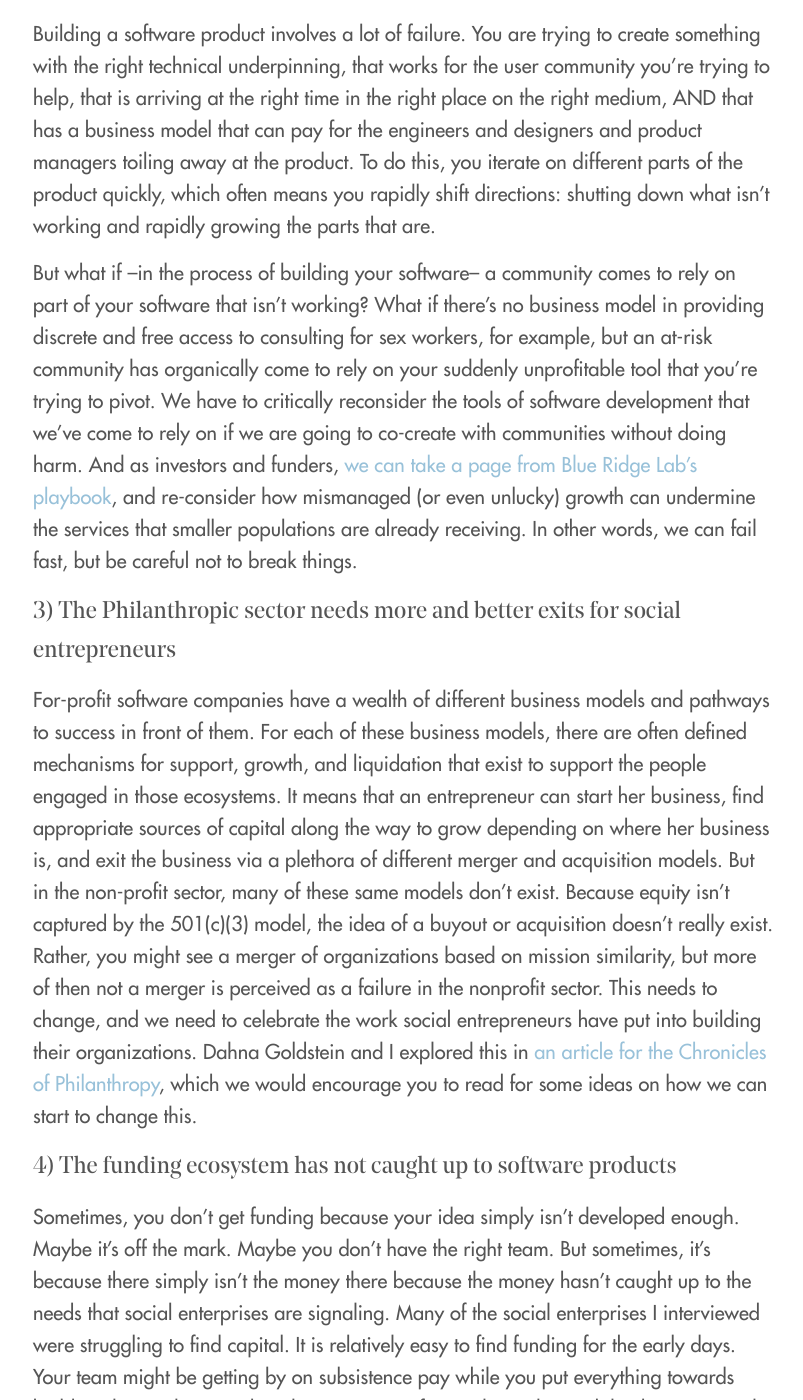
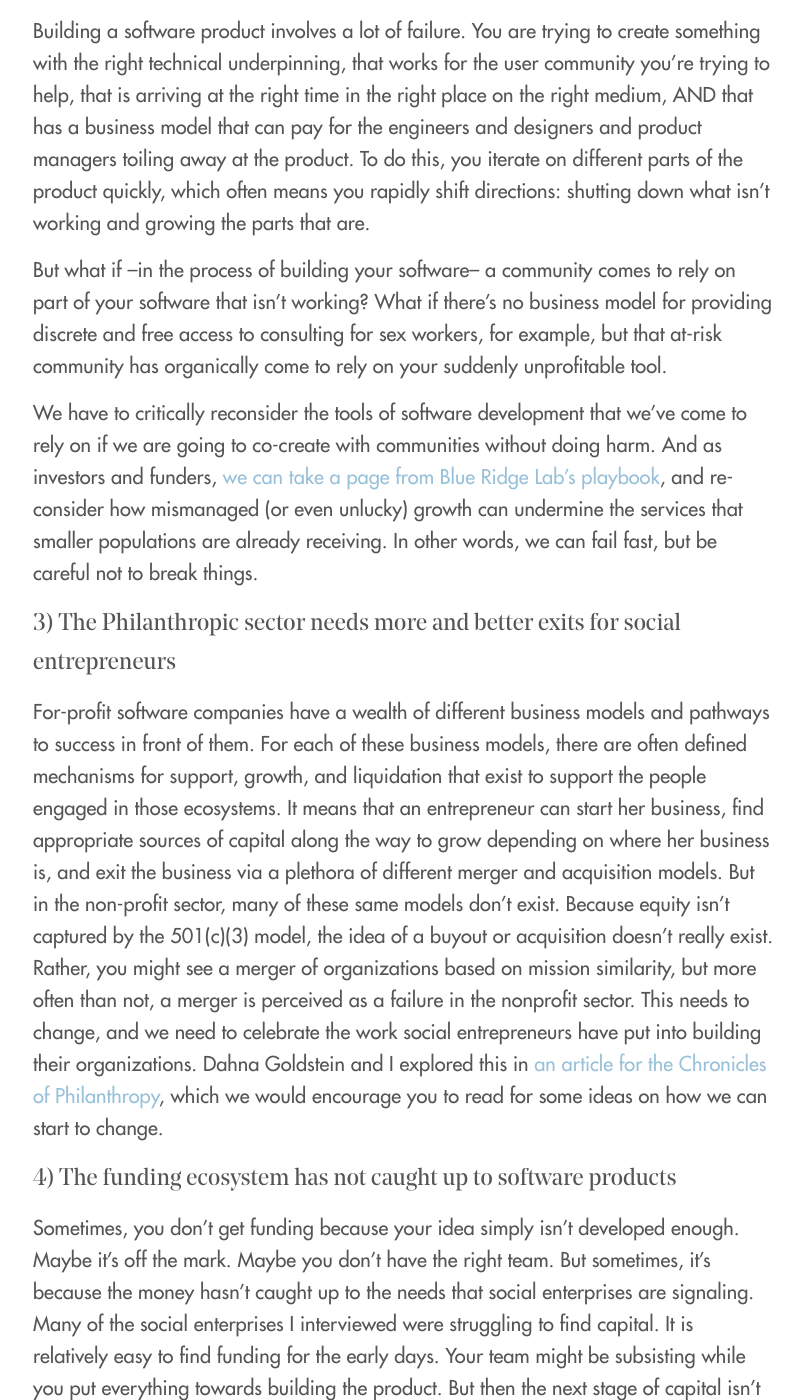
Before and after one commit to readywater/pitblog, a Jekyll site: the page built from _posts/2018-07-01-bye-newamerica.md, in a window 1280 px wide and 1400 px high, scrolled down 3284 px. Shown: the whole window, without its empty margins (237-1040 px from the left). Built offline with Jekyll 4.4.1, drawn with Linux system fonts in a browser that asks for light colours; some of the changed text lies outside the part shown.

Commit message:
Updated content w/ emma edit

```diff
--- a/_posts/2018-07-01-bye-newamerica.md
+++ b/_posts/2018-07-01-bye-newamerica.md
@@ -9,29 +9,29 @@
 image: '/images/posts/buildplane.jpg'
 ---
 
-I'm always curious about what is happening behind the wall and underneath the streets. The infrastructure (human, informational, mechanical) that constructs our lives is something that we often engage with in superficial ways. When I left the US Digital Service in early 2017 to join the first cohort of the New America Public Interest Tech fellowship, I was given the opportunity to learn a bit about the business models that underpin our public interest technology landscape. I wanted to understand how the people and infrastructure behind the public face worked. Specifically, I wanted to meet the teams building the technology that is increasingly being recruited to advance the public interest.
+I'm always curious about what is happening behind the wall and underneath the streets. The infrastructure (human, informational, mechanical) that constructs our lives is something that we often engage with in superficial ways. When I left the US Digital Service in early 2017 to join the first cohort of the New America Public Interest Tech fellowship, I was given the opportunity to learn a bit about the business models that underpin our public interest technology landscape. Specifically, I wanted to meet the teams building the technology that is increasingly being recruited to advance the public interest.
 
 
-## Emerging field
+# #Emerging field
 
-Public Interest Technology is both emerging and well established in 2018. Chat with anyone of us who had spent some time in the US Digital Service, or anyone who spent time doing technology in civil society (like, say,  the incredible digital teams at Planned Parenthood), and you'll hear stories dating back years if not decades about how technology best practices have been leveraged for good.
+Public Interest Technology is both emerging and well established in 2018. Chat with anyone of us who had spent some time in the US Digital Service, or doing technology in civil society (like, say, the [incredible digital teams at Planned Parenthood](https://www.fastcodesign.com/90138079/people-love-that-its-not-pink-how-planned-parenthood-built-a-period-tracker-for-everyone)), and you'll hear stories dating back years about how technology best practices have been leveraged for good.
 
-At the same time, there is not a defined field yet. New graduates from engineering, design, and business programs struggle to understand where their skills fit in a landscape of fundraising, direct service programs, and legal advocacy. And even when these opportunities are discovered, it is rarely with the competitive salaries seen as necessary with the crippling educational debt associated with top programs in the United States. To create a vibrant public interest tech sector, public interest technology ventures HAVE to be able to create appropriate incentives to draw more people with the right skills to this work.
+At the same time, there is not a defined field yet. New graduates from engineering, design, and business programs struggle to understand where their skills fit in a landscape of fundraising, direct service programs, and legal advocacy. And even when these opportunities are discovered, it is rarely with the competitive salaries made necessary by the crippling educational debt associated with top programs in the United States. To create a vibrant public interest tech sector, public interest technology ventures HAVE to be able to create appropriate incentives to draw more people with the right skills to this work.
 
 To create these incentives, we need to understand what is happening "behind the walls" of public interest tech. How are the pipes that route capital between organizations configured? How does value get transmitted between donors, customers, beneficiaries, and contributors? Where are the blockages that might lead, ultimately, to a collapse or a failure in the system as a whole?
 
 
 ## Who is doing Public Interest Tech now?
 
-In my interviews with different pubic interest tech entrepreneurs and funders, I spoke a lot about the sustainability of these ventures. In this case, sustainability is means keeping the business that provides the service or develops the product alive with its employees paid and its servers running.
+In my interviews with different pubic interest tech entrepreneurs and funders, I spoke a lot about the sustainability of these ventures. In this case, sustainability means keeping the business that provides the service or product alive with its employees paid and servers running.
 
-[Jimmy Chen](https://pit.andrewlb.com/propel) told me about what it is to create and run the for-profit mission driven software company Propel, which builds better experience and technology for food stamp recipients.
+[Jimmy Chen](https://pit.andrewlb.com/propel) told me about what it is to create and run the for-profit, mission-driven software company Propel, which builds better experience and technology for food stamp recipients.
 
-[Rohan Pavuluri](https://pit.andrewlb.com/upsolve-complex-coord) shared his experience co-founded the nonprofit legal aid platform Upsolve, which helps low income Americans reclaim their financial independence through easier engagement with the Chapter 7 Bankruptcy systems.
+[Rohan Pavuluri](https://pit.andrewlb.com/upsolve-complex-coord) shared his experience co-founding the nonprofit legal aid platform Upsolve, which helps low income Americans reclaim their financial independence through easier engagement with the Chapter 7 Bankruptcy systems.
 
-[Matt Grasser and Chris Guess](https://pit.andrewlb.com/infrastructure-for-good) told me a bit about their journey co-founded and bootstrapped the open-source crisis management system LDLN after their experience responding to Hurricane Sandy and volunteering with Typhoon Haiyan.
+[Matt Grasser and Chris Guess](https://pit.andrewlb.com/infrastructure-for-good) told me a bit about their journey co-founding and bootstrapping the open-source crisis management system LDLN after their experience responding to Hurricane Sandy and volunteering with Typhoon Haiyan.
 
-And I spoke with an incredible mentor and funder who helped develop Jimmy and Rohan's work, [Hannah Calhoon](https://pit.andrewlb.com/accelerate-social-entrepreneurship), about her experience creating the Blue Ridge Lab accelerator program, and how she daily is iterating on the "how" of bringing public interest technology ventures to life in sustainable ways.
+And I spoke with an incredible mentor and funder who helped develop Jimmy and Rohan's work, [Hannah Calhoon](https://pit.andrewlb.com/accelerate-social-entrepreneurship), about her experience creating the Blue Ridge Lab accelerator program, and how she is iterating on the "how" of bringing public interest technology ventures to life in sustainable ways.
 
 
 ## What I learned from them
@@ -41,31 +41,34 @@
 ### 1) Don't choose your corporate structure too quickly
 
 
-For mission driven ventures, there is frequently MORE selection than traditional ventures for what kind of tax structure your company will adopt. 501(c)(3) tax exempt status comes with advantages like being able to more easily pursue vital grants from public entities and philanthropic organizations, but it also doesn't hold the concept of equity for shareholders, meaning that pursuing venture capital and the traditional funding path open to for-profit entities looking for growth is unavailable. That said, the for-profit entity comes with its own host of obstacles, including seeing your social mission undermined by profit motives and fiscal responsibility to your shareholders. [I touch on some of this in my interview with Propel.](https://pit.andrewlb.com/propel) Sometimes though, the non-profit route is the best choice,[ as was the case for Rohan and Upsolve.](https://pit.andrewlb.com/upsolve-complex-coord) There is no blanket solution, and as you develop your product and understanding of the problem, consider what KIND of organization you're forming carefully.
+For mission driven ventures, there is frequently MORE selection than traditional ventures for what kind of tax structure your company will adopt. 501(c)(3) tax exempt status comes with advantages like being able to more easily pursue vital grants from public entities and philanthropic organizations, but it also doesn't hold the concept of equity for shareholders, meaning that pursuing venture capital and the traditional funding path open to for-profit entities is unavailable. That said, the for-profit entity comes with its own host of obstacles, including seeing your social mission undermined by profit motives and fiscal responsibility to your shareholders. [I touch on some of this in my interview with Propel.](https://pit.andrewlb.com/propel) Sometimes though, the non-profit route is the best choice,[ as was the case for Rohan and Upsolve.](https://pit.andrewlb.com/upsolve-complex-coord) There is no blanket solution, and as you develop your product and understanding of the problem, carefully consider what KIND of organization you're forming.
 
 ### 2) Failing Fast involves a lot of risk for the people you are trying to help
 
 
-Building a software product involves a lot of failure. You are trying to create something with the right technical underpinning, that works for the user community you're trying to help, that is arriving at the right time in the right place on the right medium, AND that has a business model that can pay for the engineers and designers and product managers toiling away at the product. To do this, you iterate on different parts of the product quickly, which often means you rapidly shift directions: shutting down what isn't working and rapidly growing the parts that are.
+Building a software product involves a lot of failure. You are trying to create something with the right technical underpinning, that works for the user community you're trying to help, that is arriving at the right time in the right place on the right medium, AND that has a business model that can pay for the engineers and designers and product managers toiling away at the product. To do this, you iterate on different parts of the product quickly, which often means you rapidly shift directions: shutting down what isn't working and growing the parts that are.
 
 
-But what if –in the process of building your software– a community comes to rely on part of your software that isn't working? What if there's no business model in providing discrete and free access to consulting for sex workers, for example, but an at-risk community has organically come to rely on your suddenly unprofitable tool that you're trying to pivot. We have to critically reconsider the tools of software development that we've come to rely on if we are going to co-create with communities without doing harm. And as investors and funders, [we can take a page from Blue Ridge Lab's playbook](https://pit.andrewlb.com/accelerate-social-entrepreneurship), and re-consider how mismanaged (or even unlucky) growth can undermine the services that smaller populations are already receiving. In other words, we can fail fast, but be careful not to break things.
+But what if –in the process of building your software– a community comes to rely on part of your software that isn't working? What if there's no business model for providing discrete and free access to consulting for sex workers, for example, but that at-risk community has organically come to rely on your suddenly unprofitable tool.
+
+
+We have to critically reconsider the tools of software development that we've come to rely on if we are going to co-create with communities without doing harm. And as investors and funders, [we can take a page from Blue Ridge Lab's playbook](https://pit.andrewlb.com/accelerate-social-entrepreneurship), and re-consider how mismanaged (or even unlucky) growth can undermine the services that smaller populations are already receiving. In other words, we can fail fast, but be careful not to break things.
 
 ### 3) The Philanthropic sector needs more and better exits for social entrepreneurs
 
 
-For-profit software companies have a wealth of different business models and pathways to success in front of them. For each of these business models, there are often defined mechanisms for support, growth, and liquidation that exist to support the people engaged in those ecosystems. It means that an entrepreneur can start her business, find appropriate sources of capital along the way to grow depending on where her business is, and exit the business via a plethora of different merger and acquisition models. But in the non-profit sector, many of these same models don't exist. Because equity isn't captured by the 501(c)(3) model, the idea of a buyout or acquisition doesn't really exist. Rather, you might see a merger of organizations based on mission similarity, but more of then not a merger is perceived as a failure in the nonprofit sector. This needs to change, and we need to celebrate the work social entrepreneurs have put into building their organizations. Dahna Goldstein and I explored this in [an article for the Chronicles of Philanthropy](https://www.philanthropy.com/article/opinion-charitiestheir/242690), which we would encourage you to read for some ideas on how we can start to change this.
+For-profit software companies have a wealth of different business models and pathways to success in front of them. For each of these business models, there are often defined mechanisms for support, growth, and liquidation that exist to support the people engaged in those ecosystems. It means that an entrepreneur can start her business, find appropriate sources of capital along the way to grow depending on where her business is, and exit the business via a plethora of different merger and acquisition models. But in the non-profit sector, many of these same models don't exist. Because equity isn't captured by the 501(c)(3) model, the idea of a buyout or acquisition doesn't really exist. Rather, you might see a merger of organizations based on mission similarity, but more often than not, a merger is perceived as a failure in the nonprofit sector. This needs to change, and we need to celebrate the work social entrepreneurs have put into building their organizations. Dahna Goldstein and I explored this in [an article for the Chronicles of Philanthropy](https://www.philanthropy.com/article/opinion-charitiestheir/242690), which we would encourage you to read for some ideas on how we can start to change.
 
 ### 4) The funding ecosystem has not caught up to software products
 
 
-Sometimes, you don't get funding because your idea simply isn't developed enough. Maybe it's off the mark. Maybe you don't have the right team. But sometimes, it's because there simply isn't the money there because the money hasn't caught up to the needs that social enterprises are signaling. Many of the social enterprises I interviewed were struggling to find capital. It is relatively easy to find funding for the early days. Your team might be getting by on subsistence pay while you put everything towards building the product. But then the next stage of capital isn't there. Philanthropic capital works in very different ways from traditional venture capital, and so in many cases both funders and entrepreneurs can fall dramatically short in meeting each other's needs. Gracefully, many organizations like Fast Forward, Blue Ridge Labs, Omidyar, and others are experimenting with different funding models from impact investment to fellowships and different approaches to grantmaking. So as a social entrepreneur, it makes a LOT of sense to consider your business model as something that must be bootstrapped [like LDLN did](https://pit.andrewlb.com/infrastructure-for-good), that might need to grow slowly via earned revenue, and that might have to survive long enough for the industry to catch up.
+Sometimes, you don't get funding because your idea simply isn't developed enough. Maybe it's off the mark. Maybe you don't have the right team. But sometimes, it's because the money hasn't caught up to the needs that social enterprises are signaling. Many of the social enterprises I interviewed were struggling to find capital. It is relatively easy to find funding for the early days. Your team might be subsisting while you put everything towards building the product. But then the next stage of capital isn't there. Philanthropic capital works in very different ways from traditional venture capital, and so in many cases both funders and entrepreneurs can fall dramatically short of meeting each other's needs. Many organizations like [Fast Forward](https://www.ffwd.org/), [Blue Ridge Labs](https://labs.robinhood.org/), [Omidyar](https://www.omidyar.com/about/impact-investing), and others are gracefully experimenting with different funding models, from impact investment to fellowships and different approaches to grantmaking. So as a social entrepreneur, it makes a LOT of sense to consider your business model as something that must be bootstrapped [like LDLN did](https://pit.andrewlb.com/infrastructure-for-good), that might need to grow slowly via earned revenue, and that might have to survive long enough for the industry to catch up.
 
 
-# What's Next?
+## What's Next?
 
-As this first year of the New America Public Interest Tech fellowship comes to a close, I've walked away with a desire . The program presents a great opportunity to build and explore what Public Interest Tech means, how it works, and WHY it works like it does.
+As my year with the Public Interest Tech fellowship comes to a close, I've walked away with a desire. The program presented a great opportunity to build and explore what Public Interest Tech means, how it works, and WHY it works like it does.
 
-So what's next? New America's Public Interest Tech program is continuing to grow and evolve. I captured a bunch of my writing on this blog, and will continue to support an open source project I developed called the [Grant Calculator](https://pit.andrewlb.com/grant-calculator). For more of my work and the work of other fellows, I'd encourage you to sign up for the mailing list and apply for a fellowship if what you see interests you!
+So what's next? New America's Public Interest Technology initiative is continuing to grow and evolve. I captured a bunch of my writing on this blog, and will continue to support an open source project I developed called the [Grant Calculator](https://pit.andrewlb.com/grant-calculator). For more of my work and the work of other fellows, I'd encourage you to sign up for the [mailing list](https://www.newamerica.org/public-interest-technology/subscribe/?email=null) and apply for open fellowships in the future if what you see interests you!
 
 As for me specifically, since starting the fellowship I moved from Washington, DC to Copenhagen in Denmark, and am working on my own venture in public interest tech with a more international lens. You can keep in touch via [Linkedin](https://www.linkedin.com/in/andrewlb), [Twitter](https://twitter.com/Readywater), or [email](mailto:alb@andrewlb.com).
```
